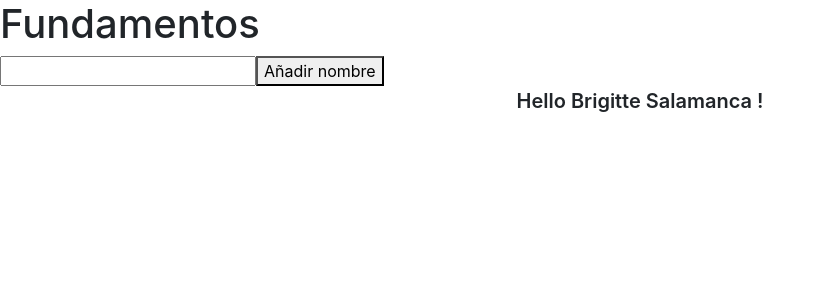
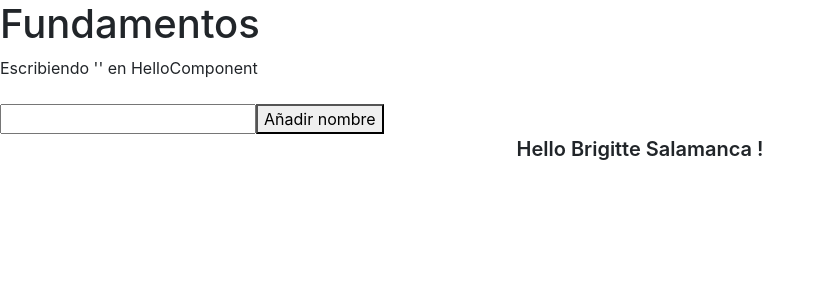
Before and after one commit to Brigitte9219/Fundamentos-Angular, an Angular app: page / in a window 1280 px wide. Shown: the top 300 px of the page, without its empty margins (0-825 px from the left). Built offline with nearby package versions, Linux system fonts and the light colour scheme.

Commit message:
Template variables de referencia usando el # para acceder a las propiedades del componente

```diff
--- a/src/app/app.component.html
+++ b/src/app/app.component.html
@@ -1,6 +1,11 @@
 <h1>Fundamentos</h1>
 
+<div class="div">
+  Escribiendo '{{myHelloComponent.ingreseNombre}}' en HelloComponent
+</div>
+<br>
 <app-hello
+#myHelloComponent
 [nombre]="myName"
 apellido="Salamanca"
 (saludo)="saludar($event)">
```
